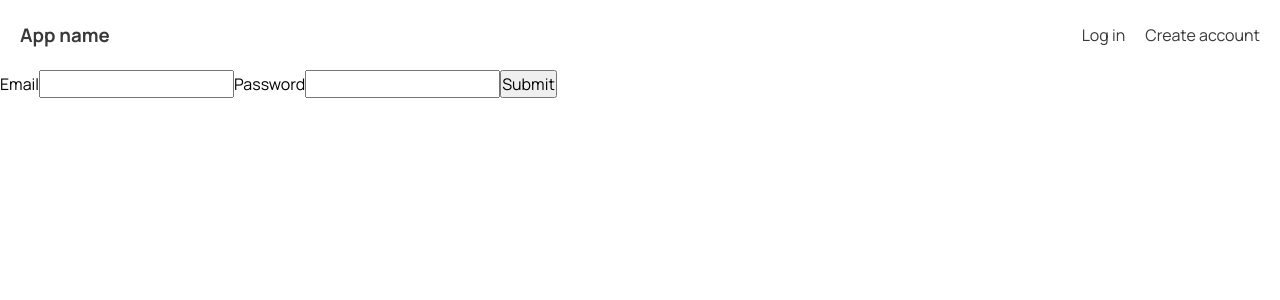
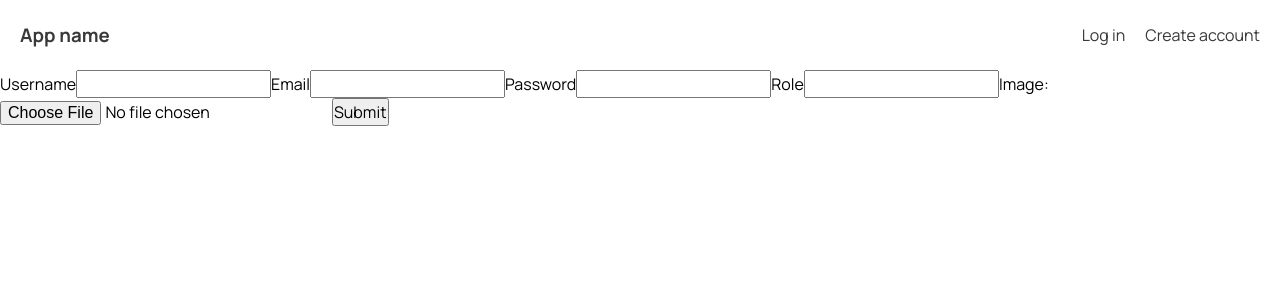
Before and after one commit to Denak39/Project_3_CLIENT, a React (Create React App) app: page /signup in a window 1280 px wide. Shown: the top 300 px of the page. Built offline with nearby package versions, Linux system fonts and the light colour scheme; no server answers.

Commit message:
working on forms, added route in App.jsx

```diff
--- a/src/App.jsx
+++ b/src/App.jsx
@@ -6,6 +6,7 @@ import Signin from "./pages/Signin";
 import Signup from "./pages/Signup";
 import ProtectedRoute from "./components/ProtectedRoute";
 import Profile from "./pages/Profile";
+import Lesson from "./pages/LessonCreate";
 
 function App() {
   return (
@@ -16,6 +17,7 @@ function App() {
         <Route exact path="/signin" component={Signin} />
         <Route exact path="/signup" component={Signup} />
         <ProtectedRoute exact path="/profile" component={Profile} />
+        <Route exact path="/lesson/create" component={Lesson} />
       </Switch>
     </div>
   );
--- a/src/api/apiHandler.js
+++ b/src/api/apiHandler.js
@@ -50,4 +50,11 @@ export default {
       .then((res) => res.data)
       .catch(errorHandler);
   },
+
+  lesson(lessonInfo) {
+    return service
+      .post("/api/lessons", lessonInfo)
+      .then((res) => res.data)
+      .catch(errorHandler);
+  },
 };
--- /dev/null
+++ b/src/components/Forms/FormLesson.jsx
@@ -0,0 +1,65 @@
+import React, { Component } from "react";
+// import { UserContext } from "../Auth/UserContext";
+import { withRouter } from "react-router-dom";
+import apiHandler from "../../api/apiHandler";
+// import { Redirect } from "react-router-dom";
+
+class FormLesson extends Component {
+  state = {
+    name: "",
+    category: "",
+    difficulty: "",
+    content: "",
+  };
+
+  handleChange = (event) => {
+    const key = event.target.name;
+    const value = event.target.value;
+
+    this.setState({ [key]: value });
+  };
+
+  handleSubmit = (event) => {
+    event.preventDefault();
+
+    apiHandler
+      .lesson(this.state)
+      .then((data) => {
+        this.context.setUser(data);
+        this.props.history.push("/");
+      })
+      .catch((error) => {
+        console.log(error);
+        // Display error message here, if you set the state
+      });
+  };
+
+  render() {
+    return (
+      <form onChange={this.handleChange} onSubmit={this.handleSubmit}>
+        <label htmlFor="name">Name</label>
+        <input
+          onChange={this.handleChange}
+          value={this.state.email}
+          type="name"
+          id="name"
+          name="name"
+        />
+        <label htmlFor="category">Main category</label>
+        <select name="category" id="category" required>
+          <option value="-1" disabled selected>
+            Choose a category
+          </option>
+          <option value="action">action</option>
+          <option value="RPG">RPG</option>
+          <option value="fighting">fighting</option>
+        </select>
+        <label htmlFor="difficulty">Difficulty</label>
+        <input type="password" id="password" name="password" />
+        <button>Submit</button>
+      </form>
+    );
+  }
+}
+
+export default withRouter(FormLesson);
--- a/src/components/Forms/FormSignup.jsx
+++ b/src/components/Forms/FormSignup.jsx
@@ -8,8 +8,11 @@ class FormSignup extends Component {
   static contextType = UserContext;
 
   state = {
+    username: "",
     email: "",
     password: "",
+    accountType: "",
+    profileImage: "",
   };
 
   handleChange = (event) => {
@@ -38,7 +41,20 @@ class FormSignup extends Component {
     }
 
     return (
-      <form onSubmit={this.handleSubmit}>
+      <form
+        autoComplete="off"
+        className="form"
+        onChange={this.handleChange}
+        onSubmit={this.handleSubmit}
+      >
+        <label htmlFor="username">Username</label>
+        <input
+          onChange={this.handleChange}
+          value={this.state.username}
+          type="text"
+          id="username"
+          name="username"
+        />
         <label htmlFor="email">Email</label>
         <input
           onChange={this.handleChange}
@@ -46,6 +62,7 @@ class FormSignup extends Component {
           type="email"
           id="email"
           name="email"
+          placeholer="hacker@hack.com"
         />
         <label htmlFor="password">Password</label>
         <input
@@ -55,6 +72,23 @@ class FormSignup extends Component {
           id="password"
           name="password"
         />
+        <label htmlFor="accountType">Role</label>
+        <input
+          onChange={this.handleChange}
+          value={this.state.password}
+          type="accountType"
+          id="accountType"
+          name="accountType"
+        />
+        <label htmlFor="profileImage">Image:</label>
+        <input
+          onChange={this.handleChange}
+          value={this.state.profileImage}
+          type="file"
+          name="image"
+          id="image"
+          alt=""
+        />
         <button>Submit</button>
       </form>
     );
--- /dev/null
+++ b/src/pages/LessonCreate.jsx
@@ -0,0 +1,8 @@
+import React from "react";
+import FormLesson from "../components/Forms/FormLesson";
+
+const Lesson = (props) => {
+  return <FormLesson />;
+};
+
+export default Lesson;
```
